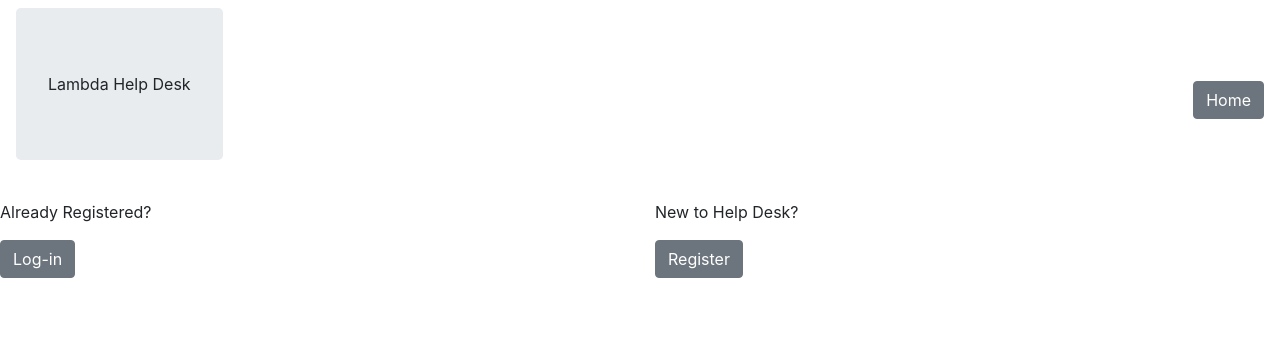
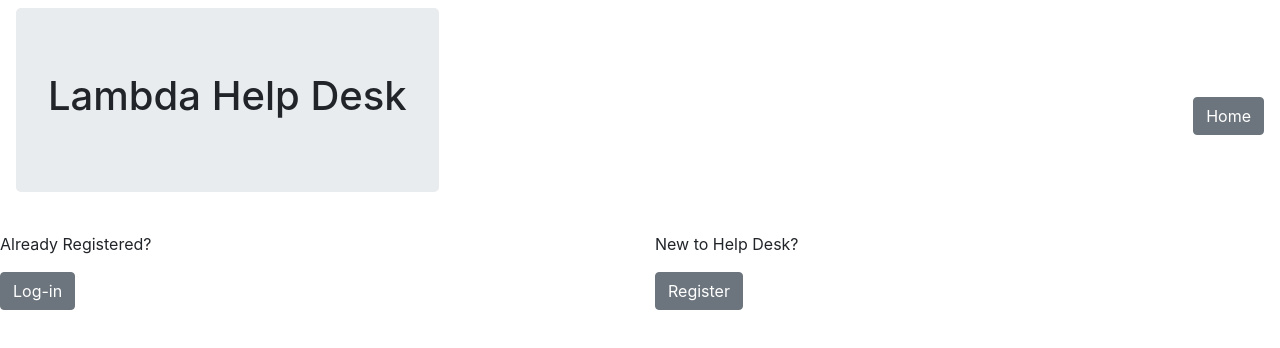
Before and after one commit to scottynate05/front-end, a React (Create React App) app in the folder dev-desk/: page / in a window 1280 px wide. Shown: the top 348 px of the page. Built offline with nearby package versions, Linux system fonts and the light colour scheme.

Commit message:
working on header styling

```diff
--- a/dev-desk/src/App.js
+++ b/dev-desk/src/App.js
@@ -9,7 +9,9 @@ function App() {
   return (
   <>
       <Navbar>
-          <Jumbotron>Lambda Help Desk</Jumbotron>
+          <Jumbotron>
+            <h1>Lambda Help Desk</h1>
+          </Jumbotron>
           <Link to={"/"}>
             <Button>
               Home
```
